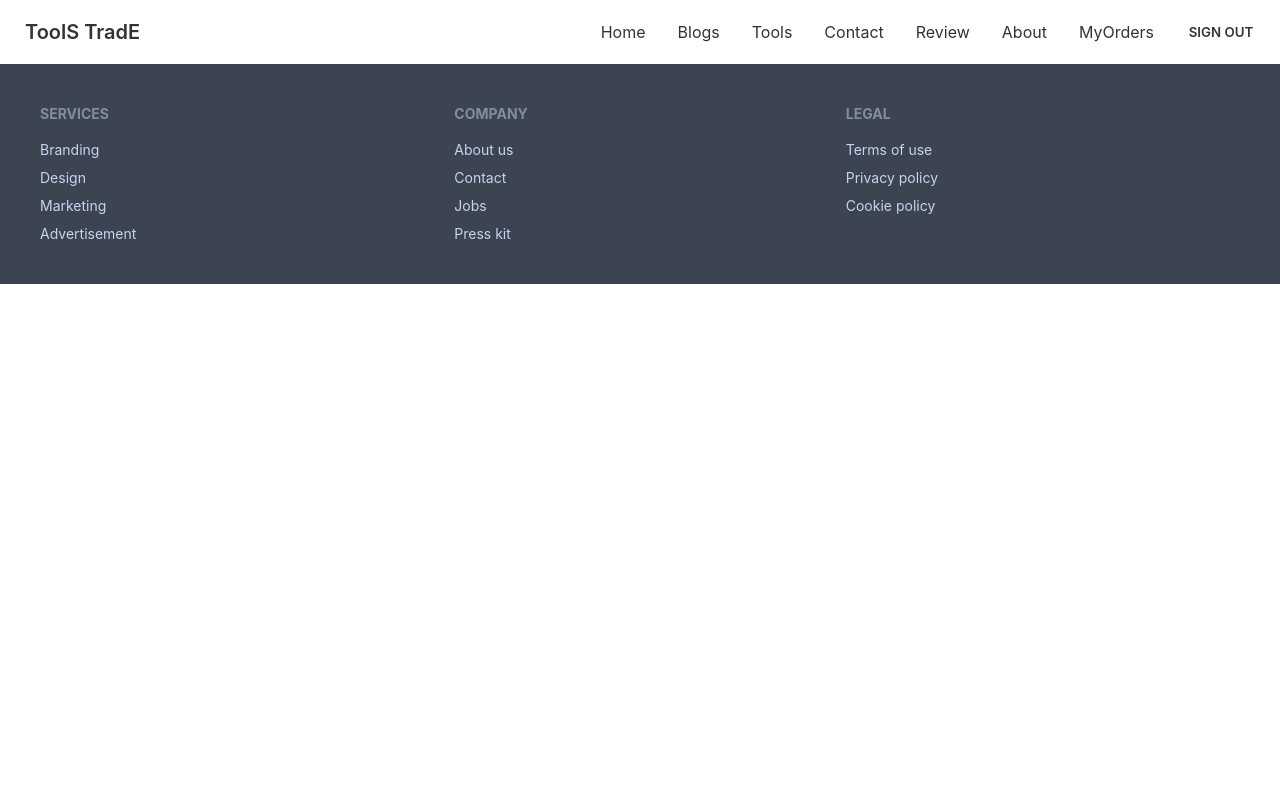
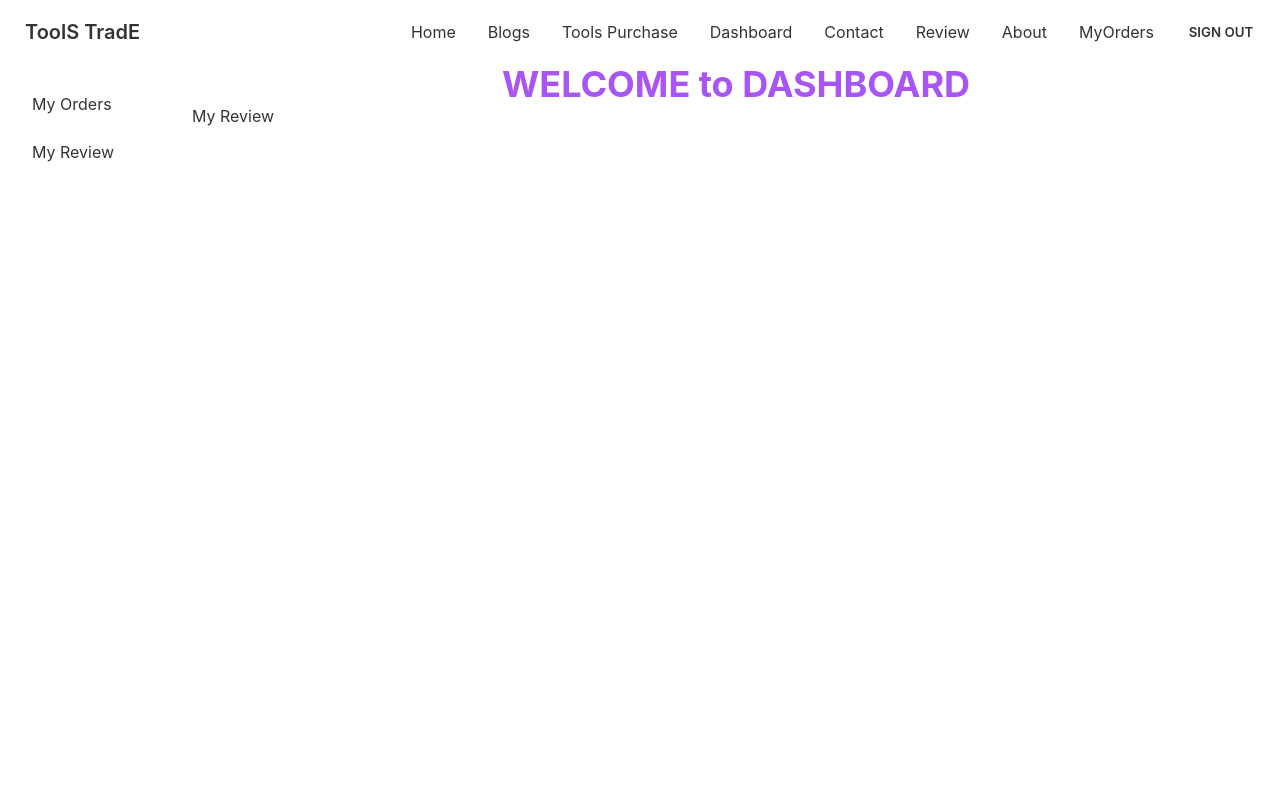
Before and after one commit to BabulKumar2022/-tools-maufac-client-assign-12, a React (Create React App) app: page /dashboard/myReview in a window 1280 px wide. Shown: the top 800 px of the page. Built offline with nearby package versions, Linux system fonts and the light colour scheme; no server answers; sample sign-in values are in the browser's storage.

Commit message:
dash boder ok

```diff
--- a/package.json
+++ b/package.json
@@ -12,6 +12,7 @@
     "react-dom": "^18.1.0",
     "react-firebase-hooks": "^5.0.3",
     "react-hook-form": "^7.31.2",
+    "react-query": "^3.39.0",
     "react-router-dom": "^6.3.0",
     "react-scripts": "5.0.1",
     "react-toastify": "^9.0.1",
--- a/src/App.js
+++ b/src/App.js
@@ -6,7 +6,6 @@ import { Routes, Route, Link } from "react-router-dom";
 import Home from './components/Home/Home';
 import About from './components/About/About';
 import Contact from './components/Contact/Contact';
-import Review from './components/Review/Review';
 import Login from './components/Login/Login';
 import Blogs from './components/Blogs/Blogs';
 import Tools from './components/Tools.js/Tools';
@@ -14,6 +13,9 @@ import SignUp from './components/Login/SignUp';
 import RequireAuth from './components/Login/RequireAuth';
 import { ToastContainer } from 'react-toastify';
 import 'react-toastify/dist/ReactToastify.css';
+import Dashboard from './components/Dashboard/Dashboard';
+import MyOrders from './components/Dashboard/MyOrders';
+import MyReview from './components/Dashboard/MyReview';
 
 function App() {
   return (
@@ -28,9 +30,15 @@ function App() {
           <Tools></Tools>
         </RequireAuth>
         }></Route>
+        <Route path="dashboard" element={
+        <RequireAuth>
+        <Dashboard></Dashboard>
+        </RequireAuth>}>
+          <Route index element={<MyOrders></MyOrders>}></Route>
+          <Route path="myReview" element={<MyReview></MyReview>}></Route>
 
+        </Route>
         <Route path="contact" element={<Contact></Contact>}></Route>
-        <Route path="review" element={<Review></Review>}></Route>
         <Route path="about" element={<About></About>}></Route>
         <Route path="login" element={<Login></Login>}></Route>
         <Route path="signup" element={<SignUp></SignUp>}></Route>
--- /dev/null
+++ b/src/components/Dashboard/Dashboard.js
@@ -0,0 +1,34 @@
+import React from "react";
+import { Link, Outlet } from "react-router-dom";
+
+const Dashboard = () => {
+  return (
+    <div class="drawer drawer-mobile">
+      <input id="my-drawer-2" type="checkbox" class="drawer-toggle" />
+      <div class="drawer-content ">
+        {/* <!-- Page content here --> */}
+        <h2 className="text-4xl font-bold text-purple-500 text-center">
+          WELCOME to DASHBOARD
+        </h2>
+        <Outlet></Outlet>
+        <label for="my-drawer-2" class="btn btn-primary drawer-button lg:hidden">
+          Open drawer
+        </label>
+      </div>
+      <div class="drawer-side">
+        <label for="my-drawer-2" class="drawer-overlay"></label>
+        <ul class="menu p-4 overflow-y-auto w-48 bg-base-100 text-base-content">
+          {/* <!-- Sidebar content here --> */}
+          <li>
+            <Link to="/dashboard">My Orders</Link>
+          </li>
+          <li>
+            <Link to="/dashboard/myReview">My Review</Link>
+          </li>
+        </ul>
+      </div>
+    </div>
+  );
+};
+
+export default Dashboard;
--- /dev/null
+++ b/src/components/Dashboard/MyOrders.js
@@ -0,0 +1,51 @@
+import React, { useEffect, useState } from 'react';
+import { useAuthState } from 'react-firebase-hooks/auth';
+import auth from '../../firebase.init';
+
+const MyOrders = () => {
+    const [orders, setOrders] = useState([]);
+    const [user] = useAuthState(auth);
+
+    useEffect(() =>{
+        if(user){
+            fetch(`http://localhost:5000/booking?buyerName=${user.email}`)
+            .then(res=> res.json())
+            .then(data => setOrders(data));
+        }
+
+    }, [user])
+
+    return (
+        <div>
+            <h1 className='text-3xl'>My total order's: {orders.length}</h1>
+
+            <div class="overflow-x-auto">
+        <table class="table w-full">
+            {/* <!-- head --> */}
+            <thead>
+                <tr>
+                    <th></th>
+                    <th>Name</th>
+                    <th>Tools name</th>
+                    <th>Model</th>
+                </tr>
+            </thead>
+            <tbody>
+                {/* <!-- row 1 --> */}
+                {
+                  orders.map((a, index) =><tr>
+                    <th>{index+1}</th>
+                    <td>{a.buyerName}</td>
+                    <td>{a.toolsItem}</td>
+                    <td>{a.model}</td>
+                </tr>)
+                }
+
+            </tbody>
+        </table>
+        </div>
+        </div>
+    );
+};
+
+export default MyOrders;
--- a/src/components/Review/Review.js
+++ b/src/components/Dashboard/MyReview.js
@@ -1,11 +1,11 @@
 import React from 'react';
 
-const Review = () => {
+const MyReview = () => {
     return (
         <div>
-            <h1>Review</h1>
+            <h1>My Review</h1>
         </div>
     );
 };
 
-export default Review;
+export default MyReview;
--- a/src/components/Shared/Navbar.js
+++ b/src/components/Shared/Navbar.js
@@ -16,7 +16,11 @@ const Navbar = () => {
     <>
       <li><Link to="home">Home</Link></li>
       <li><Link to="blogs">Blogs</Link></li>
-      <li><Link to="tools">Tools</Link></li>
+      <li><Link to="tools">Tools Purchase</Link></li>
+
+      {
+        user &&  <li><Link to="dashboard">Dashboard</Link></li>
+      }
       <li><Link to="contact">Contact</Link></li>
       <li><Link to="review">Review</Link></li>
       <li><Link to="about">About</Link></li>
--- a/src/components/Tools.js/AvailableTools.js
+++ b/src/components/Tools.js/AvailableTools.js
@@ -5,7 +5,7 @@ import Service from './Service';
 const AvailableTools = () => {
 
     const [services, setServices] = useState([]);
-    const [toolsItem, setToolsItem] = useState(null);
+    const [toolsItem, setToolsItem ,refetch] = useState(null);
 
 
 
@@ -30,6 +30,7 @@ const AvailableTools = () => {
             {toolsItem && <BookingModal
             toolsItem={toolsItem}
             setToolsItem={setToolsItem}
+            refetch={refetch}
             ></BookingModal>}
         </div>
     );
--- a/src/components/Tools.js/BookingModal.js
+++ b/src/components/Tools.js/BookingModal.js
@@ -3,7 +3,7 @@ import { useAuthState } from 'react-firebase-hooks/auth';
 import auth from '../../firebase.init';
 import { toast } from 'react-toastify';
 
-const BookingModal = ({toolsItem, setToolsItem}) => {
+const BookingModal = ({toolsItem, setToolsItem, refetch}) => {
     const{_id, name, model, quantity} =toolsItem;
     const [user, loading, error] =useAuthState(auth)
 
@@ -20,7 +20,7 @@ const handleBooking = event =>{
  const booking =  {
     toolsItemId: _id,
     toolsItem:name,
-    model,
+    model: model,
     email:user.email,
     buyerName:user.displayName,
     phone:event.target.phone.value
@@ -39,7 +39,7 @@ const handleBooking = event =>{
     if(data.success){
       toast(`Your  booking for ${name} completed successfully`)
     }
-
+     refetch()
     setToolsItem(null);
   })
 
--- a/src/index.js
+++ b/src/index.js
@@ -4,13 +4,20 @@ import './index.css';
 import App from './App';
 import { BrowserRouter } from "react-router-dom";
 import reportWebVitals from './reportWebVitals';
+import {
+  QueryClient,
+  QueryClientProvider,
+} from 'react-query';
 
+const queryClient = new QueryClient();
 const root = ReactDOM.createRoot(document.getElementById('root'));
 root.render(
   <React.StrictMode>
-    <BrowserRouter>
-     <App />
-    </BrowserRouter>
+    <QueryClientProvider client={queryClient}>
+      <BrowserRouter>
+        <App />
+      </BrowserRouter>
+     </QueryClientProvider>
   </React.StrictMode>
 );
 
```
Also changed, not shown: 1 other file (tests, documents, lock files or other folders).
